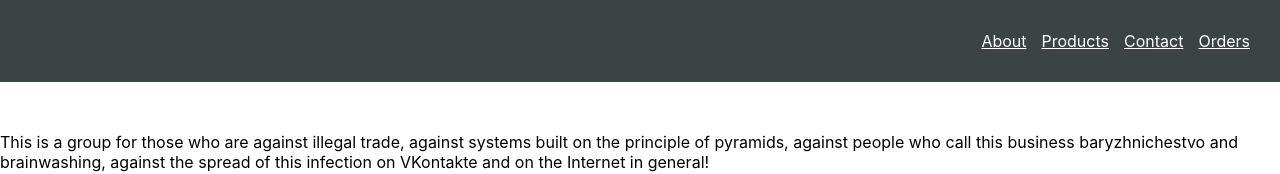
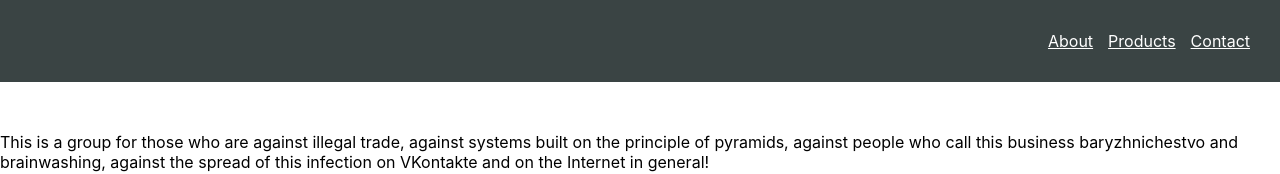
Before and after one commit to Kulchoro/diplom-project, a React (Create React App) app: page / in a window 1280 px wide. Shown: the top 174 px of the page. Built offline with nearby package versions, Linux system fonts and the light colour scheme.

Commit message:
remote orders in navigation

```diff
--- a/src/components/Navigation/Navigation.js
+++ b/src/components/Navigation/Navigation.js
@@ -22,9 +22,6 @@
               Contact
             </Link>
           </li>
-          <li>
-            <Link url="/orders">Orders</Link>
-          </li>
         </ul>
       </nav>
     </div>
```
